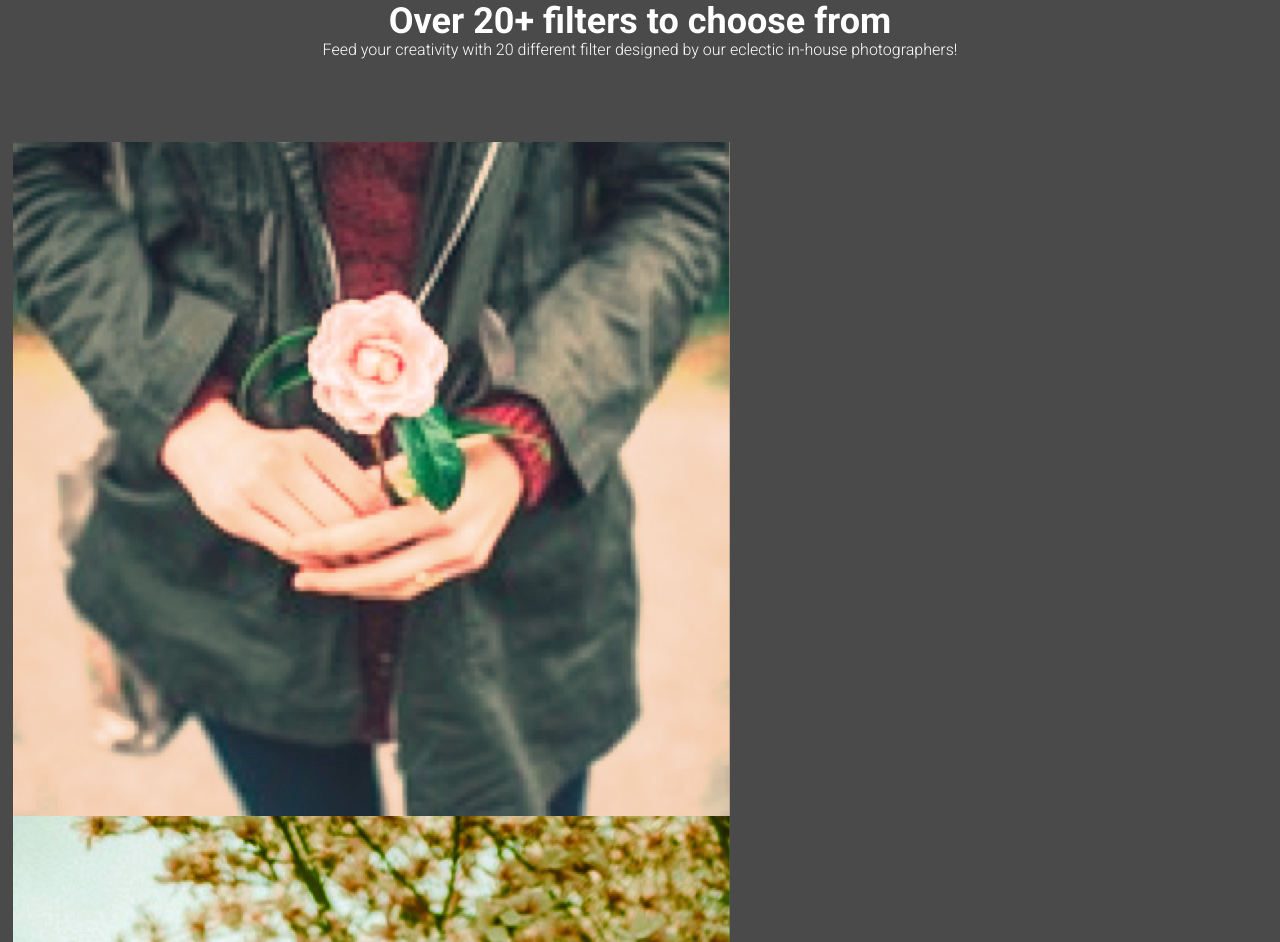
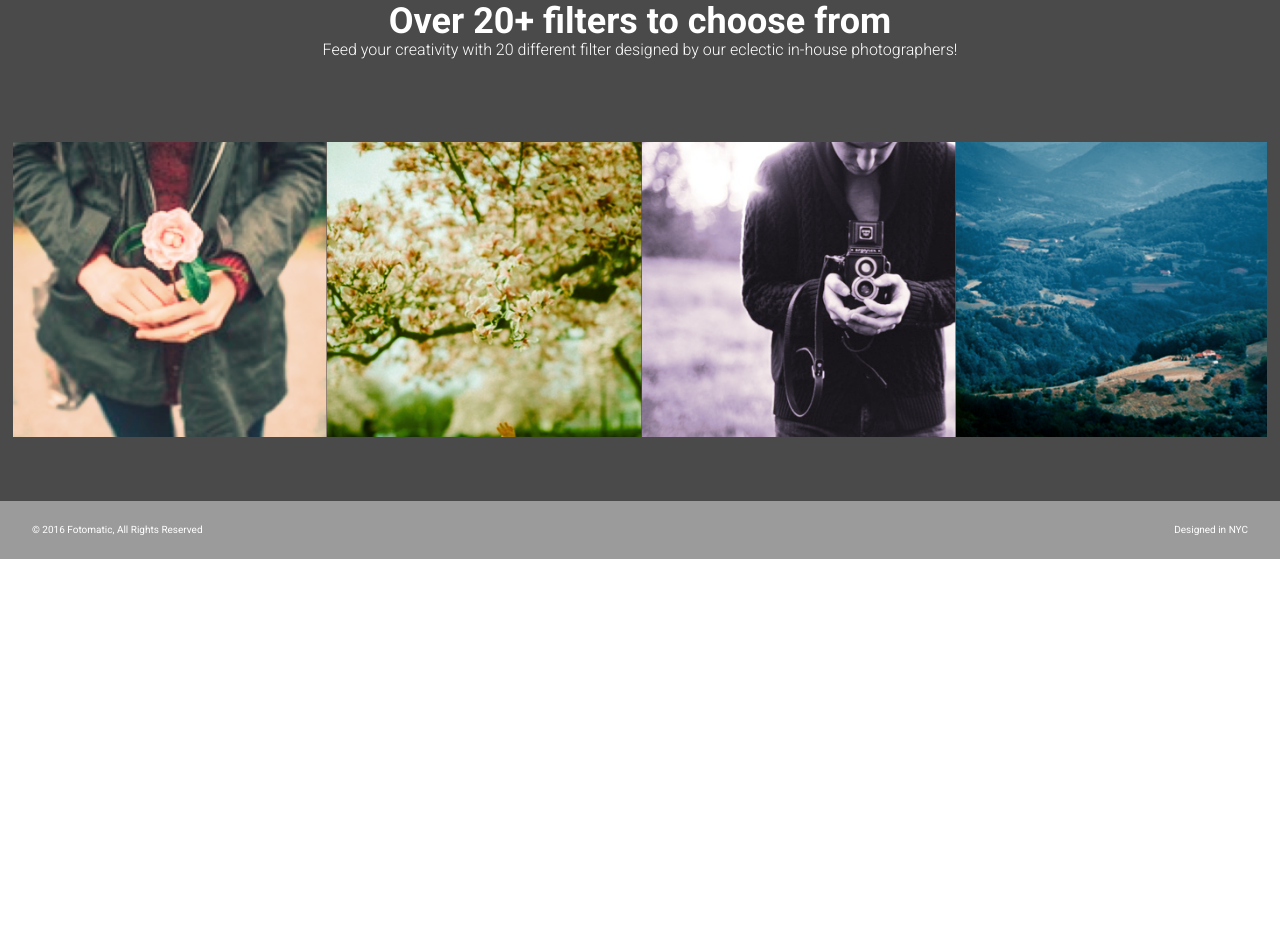
Before and after one commit to AtrumGeost/fotomatic, a plain HTML site: page index.html in a window 1280 px wide. Shown: the part 1475-2417 px from the top of the page. After the commit the page ends 2034 px from the top, so only its background shows below. Drawn offline with Linux system fonts and the light colour scheme; a web font is replaced by a local one.

Commit message:
Filters fix.

```diff
--- a/resources/css/style.css
+++ b/resources/css/style.css
@@ -308,8 +308,14 @@ header .mobile {
 }
 
 #filters-section .images-container {
+  display: flex;
   max-width: 100%;
   padding: 0 1%;
+}
+
+.image-container img {
+  width: 100%;
+  height: auto;
 }
 
 @media only screen and (max-width: 760px) {
```
